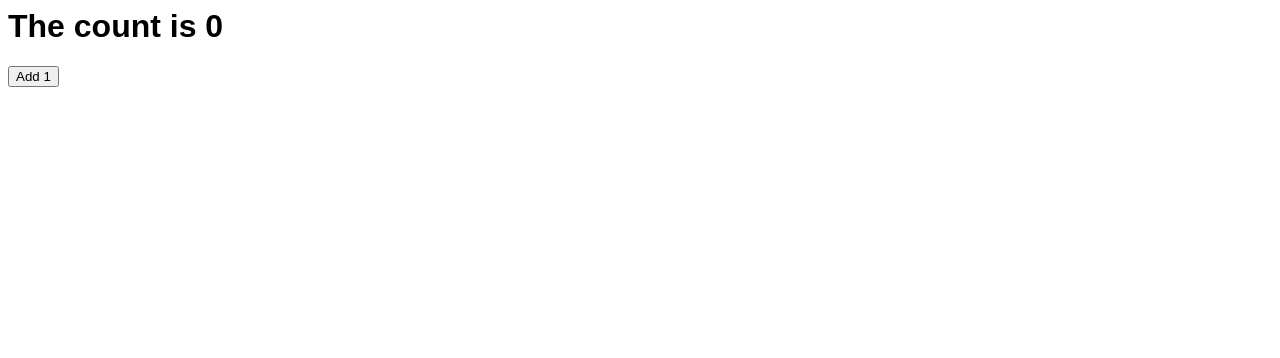
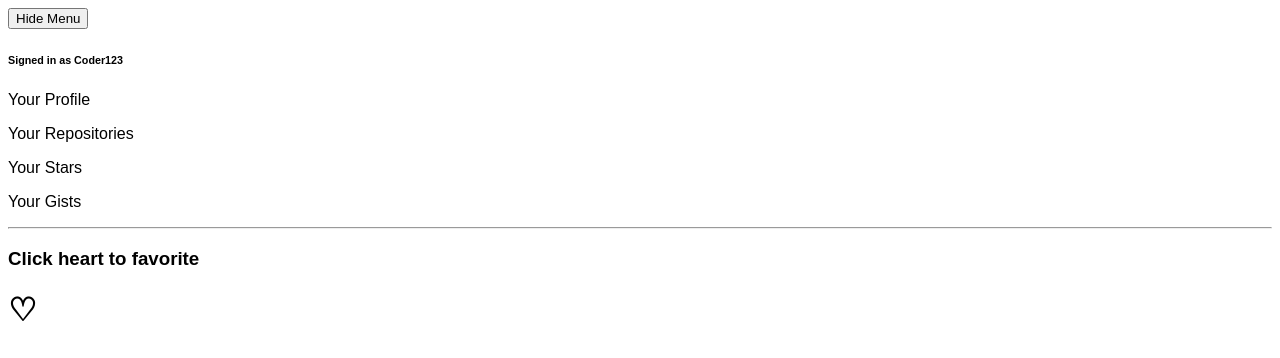
Before and after one commit to porjotooon/react-practice, a React (Create React App) app: page / in a window 1280 px wide. Shown: the top 358 px of the page. Built offline with nearby package versions, Linux system fonts and the light colour scheme.

Commit message:
Custom Hooks refactor session

```diff
--- a/src/App.js
+++ b/src/App.js
@@ -1,39 +1,13 @@
-import React, {useState} from "react"
-/**
- * Pop Quiz!
- *
- * Refactor the class component below to use hooks instead
- */
+import React from "react"
+import Menu from "./Menu"
+import Favorite from "./Favorite"
 
-
-// class App extends Component {
-//     state = {
-//         count: 0
-//     }
-
-//     increment = () => {
-//         this.setState(prevState => ({count: prevState.count + 1}))
-//     }
-
-//     render() {
-//         return (
-//             <div>
-//                 <h1>The count is {this.state.count}</h1>
-//                 <button onClick={this.increment}>Add 1</button>
-//             </div>
-//         )
-//     }
-// }
-
-function App(){
-    const [ count, setCount ] = useState(0)
-    const increment = () => {
-        setCount(prevCount => 1 + prevCount)
-    }
+function App() {
     return (
         <div>
-            <h1>The count is {count}</h1>
-            <button onClick={increment}>Add 1</button>
+            <Menu />
+            <hr />
+            <Favorite />
         </div>
     )
 }
--- /dev/null
+++ b/src/Favorite.js
@@ -0,0 +1,23 @@
+import React, {Component} from "react"
+import Toggler from "./Toggler"
+
+function Favorite(props) {
+    return (
+        <Toggler render={
+            ({on, toggle}) => (
+                <div>
+                    <h3>Click heart to favorite</h3>
+                    <h1>
+                        <span
+                            onClick={toggle}
+                        >
+                            {on ? "❤️" : "♡"}
+                        </span>
+                    </h1>
+                </div>
+            )
+        }/>
+    )
+}
+
+export default Favorite
--- /dev/null
+++ b/src/Menu.js
@@ -0,0 +1,23 @@
+import React from "react"
+import Toggler from "./Toggler"
+// render the Toggler inside the Menu, and use the render prop to determine what will get displayed
+// remember to bring in the "goodies" (state and methods) to that function so you can make this work
+
+function Menu(props) {
+    return (
+        <Toggler defaultOnValue={true} render={({on, toggle}) => (
+            <div>
+                <button onClick={toggle}>{on ? "Hide" : "Show"} Menu </button>
+                <nav style={{display: on ? "block" : "none"}}>
+                    <h6>Signed in as Coder123</h6>
+                    <p><a>Your Profile</a></p>
+                    <p><a>Your Repositories</a></p>
+                    <p><a>Your Stars</a></p>
+                    <p><a>Your Gists</a></p>
+                </nav>
+            </div>
+        )}/>
+    )
+}
+
+export default Menu
--- /dev/null
+++ b/src/Toggler.js
@@ -0,0 +1,28 @@
+import React, {Component} from "react"
+
+class Toggler extends Component {
+    state = {
+        on: this.props.defaultOnValue
+    }
+
+    static defaultProps = {
+        defaultOnValue: false
+    }
+
+    toggle = () => {
+        this.setState(prevState => ({on: !prevState.on}))
+    }
+
+    render() {
+        return (
+            <div>
+                {this.props.render({
+                    on: this.state.on,
+                    toggle: this.toggle
+                })}
+            </div>
+        )
+    }
+}
+
+export default Toggler
```
